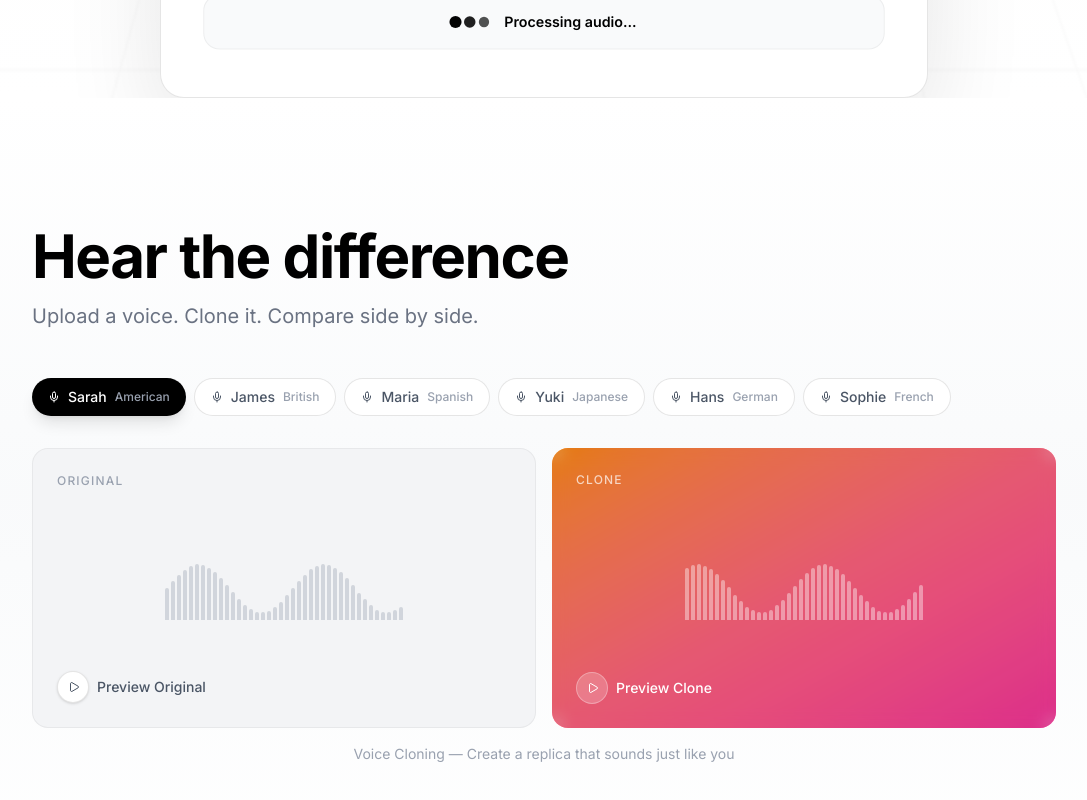
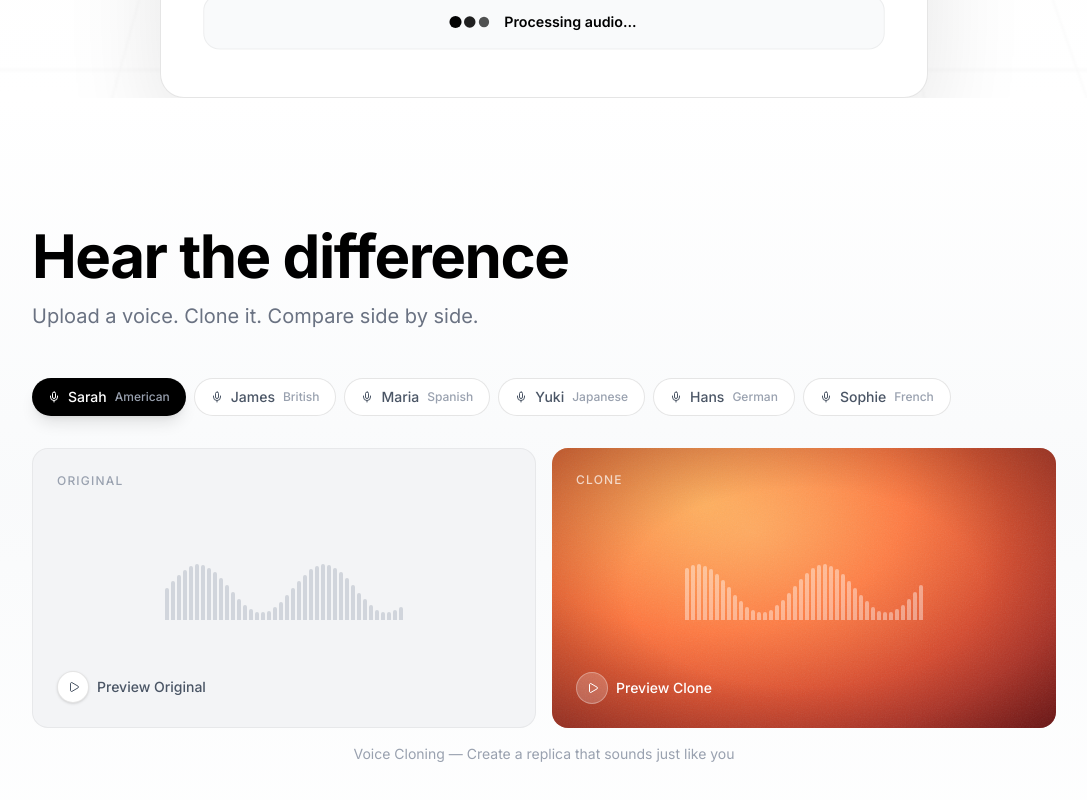
Before and after one commit to rupesh13r/soviron, a Next.js app: page / in a window 1280 px wide. Shown: the part 888-1688 px from the top of the page, without its empty margins (96-1183 px from the left). Built offline with nearby package versions, Linux system fonts and the light colour scheme.

Commit message:
add 3D grainy gradient effect to clone panel

```diff
--- a/components/VoiceCloneDemo.tsx
+++ b/components/VoiceCloneDemo.tsx
@@ -125,9 +125,26 @@ export function VoiceCloneDemo() {
             className="relative rounded-2xl overflow-hidden"
             style={{ minHeight: "280px" }}
           >
-            {/* Gradient background */}
-            <div className="absolute inset-0 bg-gradient-to-br from-orange-400 via-rose-400 to-pink-500" />
-            <div className="absolute inset-0 backdrop-blur-sm bg-black/10" />
+            {/* Layered 3D gradient background */}
+            <div className="absolute inset-0" style={{
+              background: "radial-gradient(ellipse at 30% 20%, #ff9f4a 0%, #ff6b35 40%, #c0392b 80%, #8b1a1a 100%)",
+            }} />
+            {/* Grain texture overlay */}
+            <svg className="absolute inset-0 w-full h-full opacity-30" xmlns="http://www.w3.org/2000/svg">
+              <filter id="grain">
+                <feTurbulence type="fractalNoise" baseFrequency="0.75" numOctaves="4" stitchTiles="stitch"/>
+                <feColorMatrix type="saturate" values="0"/>
+              </filter>
+              <rect width="100%" height="100%" filter="url(#grain)" opacity="0.4"/>
+            </svg>
+            {/* Specular highlight for 3D depth */}
+            <div className="absolute inset-0" style={{
+              background: "radial-gradient(ellipse at 40% 30%, rgba(255,220,150,0.35) 0%, transparent 60%)",
+            }} />
+            {/* Dark vignette edges */}
+            <div className="absolute inset-0" style={{
+              background: "radial-gradient(ellipse at center, transparent 50%, rgba(0,0,0,0.25) 100%)",
+            }} />
 
             <div className="absolute inset-0 flex flex-col justify-between p-6">
               <div className="text-xs text-white/70 font-medium uppercase tracking-widest">Clone</div>
```
